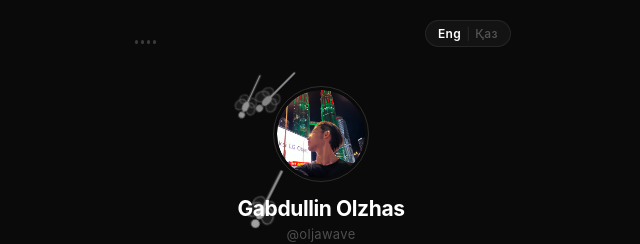
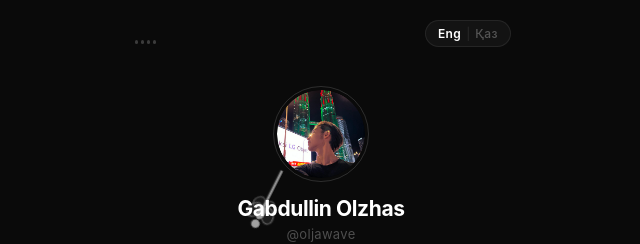
Before and after one commit to Oljawave/profile, a Vue app: page /#/ in a window 1280 px wide. Shown: the top 244 px of the page, without its empty margins (319-959 px from the left). Built offline with nearby package versions, Linux system fonts and the light colour scheme.

Commit message:
68th commit

```diff
--- a/src/pages/Home.vue
+++ b/src/pages/Home.vue
@@ -21,32 +21,6 @@
         <div class="dragonfly-field">
           <!-- крылья вверх-вниз от тела, как настоящая стрекоза сверху -->
           <div class="dragonfly df1">
-            <svg class="df-svg" viewBox="0 0 72 50" fill="none" xmlns="http://www.w3.org/2000/svg">
-              <g class="wings">
-                <ellipse cx="20" cy="12" rx="8" ry="12" transform="rotate(-18 20 12)" stroke="white" stroke-width="0.9" fill="rgba(255,255,255,0.11)"/>
-                <ellipse cx="20" cy="38" rx="8" ry="12" transform="rotate(18 20 38)"  stroke="white" stroke-width="0.9" fill="rgba(255,255,255,0.11)"/>
-                <ellipse cx="29" cy="14" rx="6.5" ry="10" transform="rotate(-12 29 14)" stroke="white" stroke-width="0.75" fill="rgba(255,255,255,0.07)"/>
-                <ellipse cx="29" cy="36" rx="6.5" ry="10" transform="rotate(12 29 36)"  stroke="white" stroke-width="0.75" fill="rgba(255,255,255,0.07)"/>
-              </g>
-              <circle cx="7" cy="25" r="4.5" fill="white"/>
-              <ellipse cx="20" cy="25" rx="7.5" ry="4.5" fill="white"/>
-              <line x1="27" y1="25" x2="69" y2="25" stroke="white" stroke-width="2.4" stroke-linecap="round"/>
-            </svg>
-          </div>
-          <div class="dragonfly df2">
-            <svg class="df-svg" viewBox="0 0 72 50" fill="none" xmlns="http://www.w3.org/2000/svg">
-              <g class="wings">
-                <ellipse cx="20" cy="12" rx="8" ry="12" transform="rotate(-18 20 12)" stroke="white" stroke-width="0.9" fill="rgba(255,255,255,0.11)"/>
-                <ellipse cx="20" cy="38" rx="8" ry="12" transform="rotate(18 20 38)"  stroke="white" stroke-width="0.9" fill="rgba(255,255,255,0.11)"/>
-                <ellipse cx="29" cy="14" rx="6.5" ry="10" transform="rotate(-12 29 14)" stroke="white" stroke-width="0.75" fill="rgba(255,255,255,0.07)"/>
-                <ellipse cx="29" cy="36" rx="6.5" ry="10" transform="rotate(12 29 36)"  stroke="white" stroke-width="0.75" fill="rgba(255,255,255,0.07)"/>
-              </g>
-              <circle cx="7" cy="25" r="4.5" fill="white"/>
-              <ellipse cx="20" cy="25" rx="7.5" ry="4.5" fill="white"/>
-              <line x1="27" y1="25" x2="69" y2="25" stroke="white" stroke-width="2.4" stroke-linecap="round"/>
-            </svg>
-          </div>
-          <div class="dragonfly df3">
             <svg class="df-svg" viewBox="0 0 72 50" fill="none" xmlns="http://www.w3.org/2000/svg">
               <g class="wings">
                 <ellipse cx="20" cy="12" rx="8" ry="12" transform="rotate(-18 20 12)" stroke="white" stroke-width="0.9" fill="rgba(255,255,255,0.11)"/>
@@ -221,12 +195,12 @@ export default {
       telegramLink: { name: 'Telegram', url: 'https://t.me/ocnjandres', icon: 'uit:telegram-alt' },
       telegramLinkKz: { name: 'Telegram', url: 'https://t.me/ocnjandres', icon: 'uit:telegram-alt' },
       blogPosts: [
-        {
+        /* {
           id: 11,
           text: `She wanted him to see the colors of the world, and eventually, he did. He saw them all. But none of them seemed to stick. Three years later, through every sunrise and every shadow, he was still looking for the one that looked like her.`,
           image: 'blog/ten.PNG',
           date: '18:30 • May 8, 2026'
-        },
+        }, */
         {
           id: 10,
           text: `<p>We so often put life off for later. We think: "I'll do it later", "now's not the time", "someday". And there seem to be reasons, but honestly — most of the time it's just fear. Fear of disappointing someone, not living up to expectations, looking stupid, or being judged.</p>
@@ -307,12 +281,12 @@ export default {
         { id: 2, text: 'Welcome to my personal profile', date: '11:21 • Mar 19, 2025' }
       ],
       blogPostsKz: [
-        {
+        /* {
           id: 11,
           text: `Ол жігіттің бұл өмірдің барлық бояуын көргенін қалады. Уақыт өте келе, ол шынымен де бәрін көрді. Бірақ сол түстердің ешқайсысы оның жанында тұрақтап қалмады. Үш жыл өтсе де, әрбір атқан таң мен әрбір түскен көлеңкенің арасынан ол әлі де тек оған ұқсайтын сол бір түсті іздеумен жүр.`,
           image: 'blog/ten.PNG',
           date: '18:30 • Мамыр 8, 2026'
-        },
+        }, */
         {
           id: 10,
           text: `<p>Өмірді жиі ертеңге қалдырамыз. «Кейін жасармын», «қазір уақыты емес», «бір күні» деп ойлаймыз. Себептер бар сияқты, бірақ шынын айтсақ — көбінесе бұл жай ғана қорқыныш. Біреуді көңілін қалдырудан, үмітті ақтамаудан, ақымақ болып көрінуден немесе сын естуден қорқу.</p>
```
